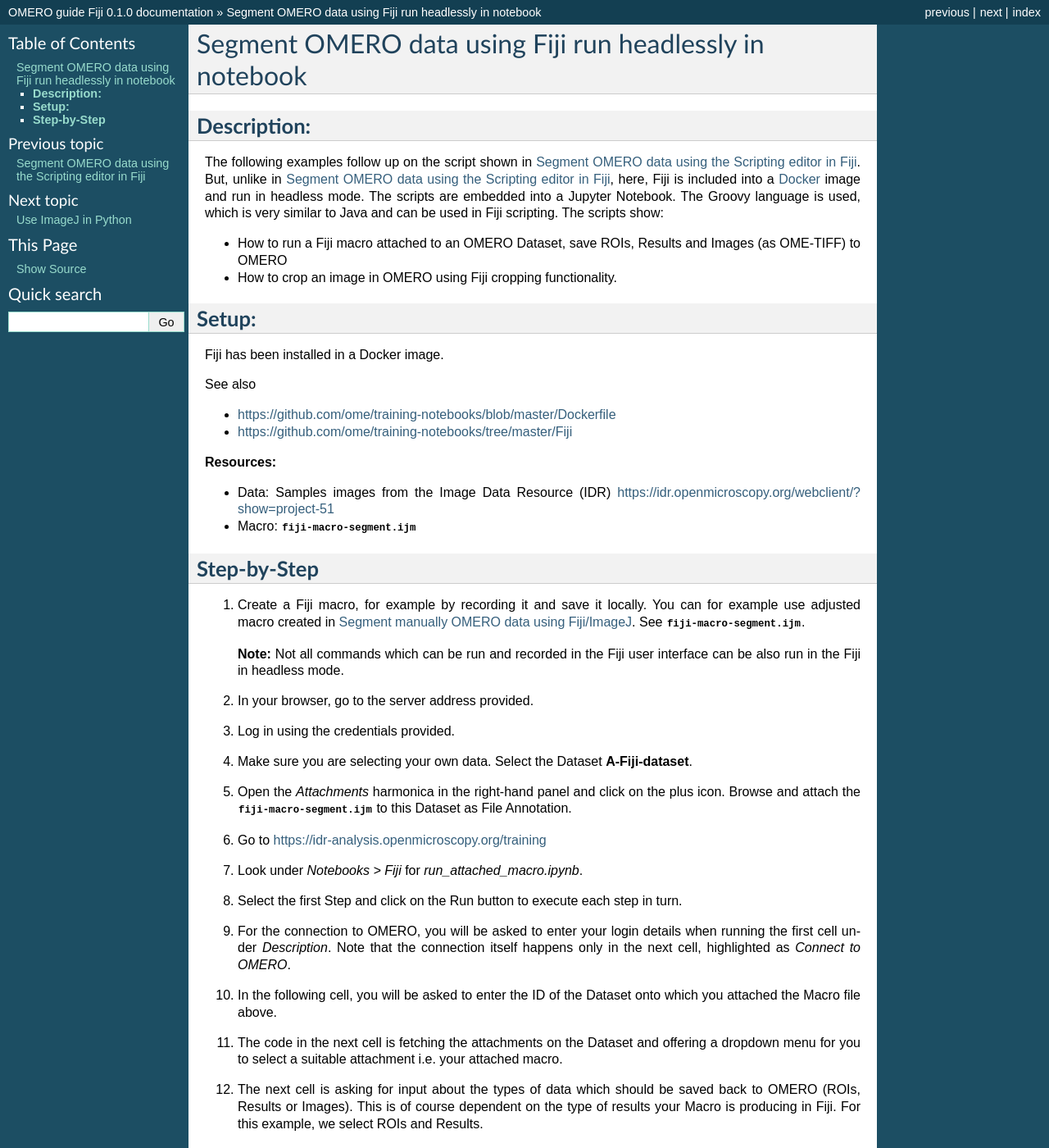
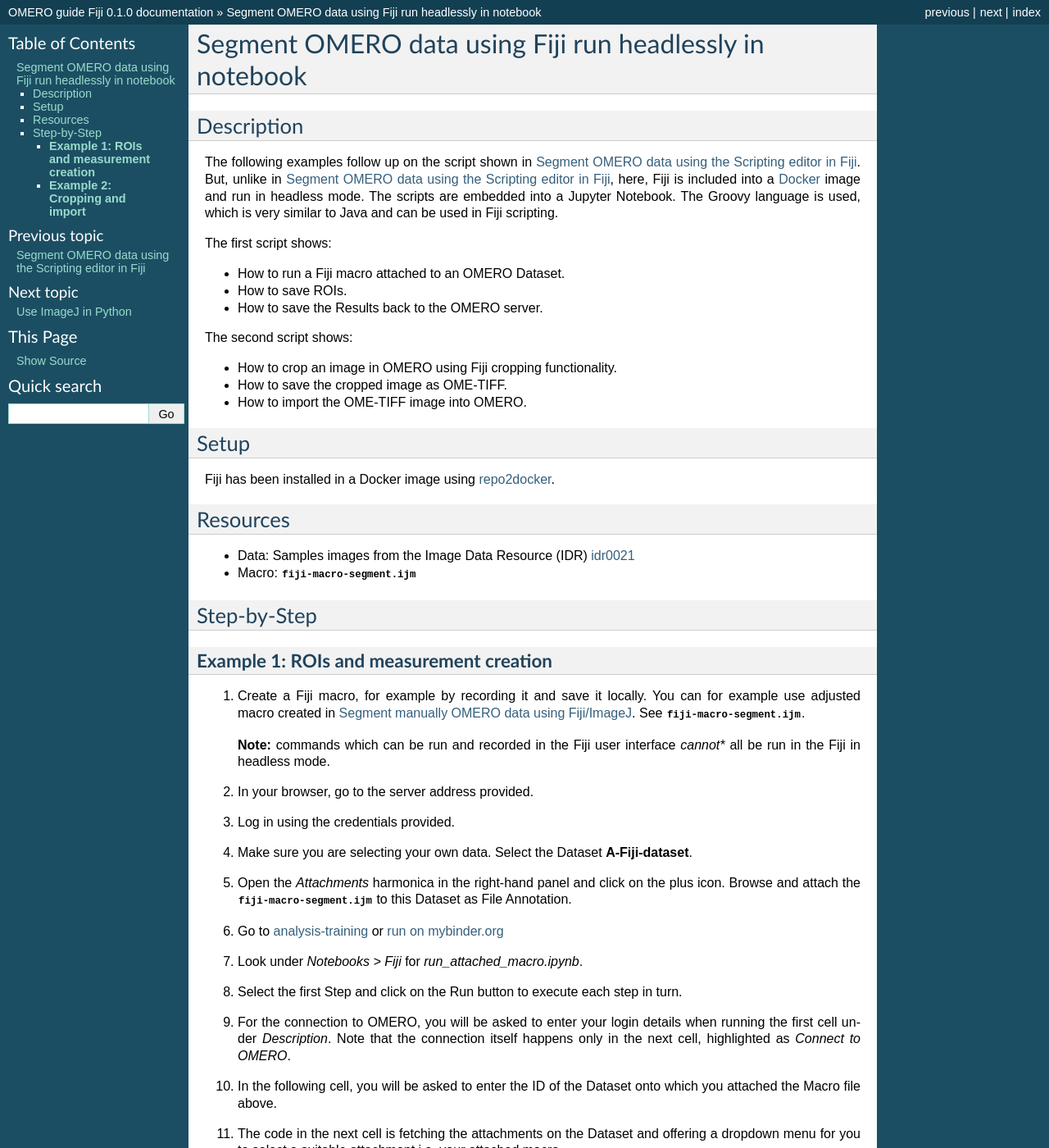
Before and after one commit to ome/omero-guide-fiji, a Sphinx documentation site: the page built from docs/headless_notebook.rst, in a window 1280 px wide and 1400 px high. Shown: the whole window at 82% size. Built offline with Sphinx 7.4.7, drawn with Linux system fonts in a browser that asks for light colours; some of the changed text lies outside the part shown.

Commit message:
fix layout and link

```diff
--- a/docs/headless_notebook.rst
+++ b/docs/headless_notebook.rst
@@ -1,39 +1,47 @@
 Segment OMERO data using Fiji run headlessly in notebook
 ========================================================
 
-**Description:**
-----------------
+Description
+-----------
 
 The following examples follow up on the script shown in :doc:`threshold_scripting`.
 But, unlike in :doc:`threshold_scripting`, here, Fiji is included into a `Docker <https://www.docker.com/>`_ image and run in headless mode.
-The scripts are embedded into a Jupyter Notebook. The Groovy language is used, which is very similar to Java and can be used in Fiji scripting. The scripts show:
+The scripts are embedded into a Jupyter Notebook. The Groovy language is used, which is very similar to Java and can be used in Fiji scripting.
 
--  How to run a Fiji macro attached to an OMERO Dataset, save ROIs, Results and Images (as OME-TIFF) to OMERO
+The first script shows:
 
--  How to crop an image in OMERO using Fiji cropping functionality.
+- How to run a Fiji macro attached to an OMERO Dataset.
+- How to save ROIs.
+- How to save the Results back to the OMERO server.
+
+The second script shows:
+
+- How to crop an image in OMERO using Fiji cropping functionality.
+- How to save the cropped image as OME-TIFF.
+- How to import the OME-TIFF image into OMERO.
 
 
-**Setup:**
-----------
-Fiji has been installed in a Docker image.
-
-See also
-
-- https://github.com/ome/training-notebooks/blob/master/Dockerfile
-- https://github.com/ome/training-notebooks/tree/master/Fiji
+Setup
+-----
+Fiji has been installed in a Docker image using `repo2docker <https://repo2docker.readthedocs.io/>`_.
 
 
-**Resources:**
+Resources
+---------
 
--  Data: Samples images from the Image Data Resource (IDR) \ https://idr.openmicroscopy.org/webclient/?show=project-51
+
+-  Data: Samples images from the Image Data Resource (IDR) `idr0021 <https://idr.openmicroscopy.org/webclient/?show=project-51>`_
 -  Macro: :download:`fiji-macro-segment.ijm <../scripts/fiji-macro-segment.ijm>`
 
-**Step-by-Step**
-----------------
+Step-by-Step
+------------
+
+**Example 1: ROIs and measurement creation**
+~~~~~~~~~~~~~~~~~~~~~~~~~~~~~~~~~~~~~~~~~~~~
 
 #.  Create a Fiji macro, for example by recording it and save it locally. You can for example use adjusted macro created in :doc:`threshold_manual`. See :download:`fiji-macro-segment.ijm <../scripts/fiji-macro-segment.ijm>`.
 
-    **Note:** Not all commands which can be run and recorded in the Fiji user interface can be also run in the Fiji in headless mode.
+    **Note:** commands which can be run and recorded in the Fiji user interface *cannot** all be run in the Fiji in headless mode.
 
 #.  In your browser, go to the server address provided.
 
@@ -43,7 +51,7 @@
 
 #.  Open the *Attachments* harmonica in the right-hand panel and click on the plus icon. Browse and attach the :download:`fiji-macro-segment.ijm <../scripts/fiji-macro-segment.ijm>` to this Dataset as File Annotation.
 
-#.  Go to https://idr-analysis.openmicroscopy.org/training
+#.  Go to `analysis-training <https://idr-analysis.openmicroscopy.org/training>`_ or `run on mybinder.org <https://mybinder.org/v2/gh/ome/omero-guide-fiji/master?filepath=notebooks>`_
 
 #.  Look under *Notebooks > Fiji* for *run_attached_macro.ipynb*.
 
@@ -57,7 +65,7 @@
 
 #.  The next cell is asking for input about the types of data which should be saved back to OMERO (ROIs, Results or Images). This is of course dependent on the type of results your Macro is producing in Fiji. For this example, we select ROIs and Results.
 
-#.  The script in the next cell will process all the Images in the specified         Dataset, applying threshold, analyzing particles, i.e. steps which are captured inside your macro file. Further, it will save ROIs back in OMERO and create a CSV to be attached to each image in that Dataset in OMERO.
+#.  The script in the next cell will process all the Images in the specified Dataset, applying threshold, analyzing particles, i.e. steps which are captured inside your macro file. Further, it will save ROIs back in OMERO and create a CSV to be attached to each image in that Dataset in OMERO.
 
 #.  Return to OMERO.web and open an Image from this Dataset in OMERO.iviewer.
 
@@ -77,7 +85,8 @@
 #.  In the *Settings* tab, turning channels on/off will also show/hide ROIs
     assigned to those channels.
 
-#.  Go to https://idr-analysis.openmicroscopy.org/training
+**Example 2: Cropping and import**
+~~~~~~~~~~~~~~~~~~~~~~~~~~~~~~~~~~
 
 #.  Look under *Notebooks > Fiji* for *crop_image.ipynb*.
 
--- a/docs/imagej_python.rst
+++ b/docs/imagej_python.rst
@@ -1,8 +1,8 @@
 Use ImageJ in Python
 ====================
 
-Description:
-------------
+Description
+-----------
 
 This section shows how to use ImageJ as a Python library to analyze data in OMERO.
 
```
Also changed, not shown: docs/installation.rst (+4 -4 lines), docs/manual_analysis.rst (+10 -9 lines), docs/threshold_manual.rst (+9 -8 lines), docs/threshold_scripting.rst (+9 -8 lines).
